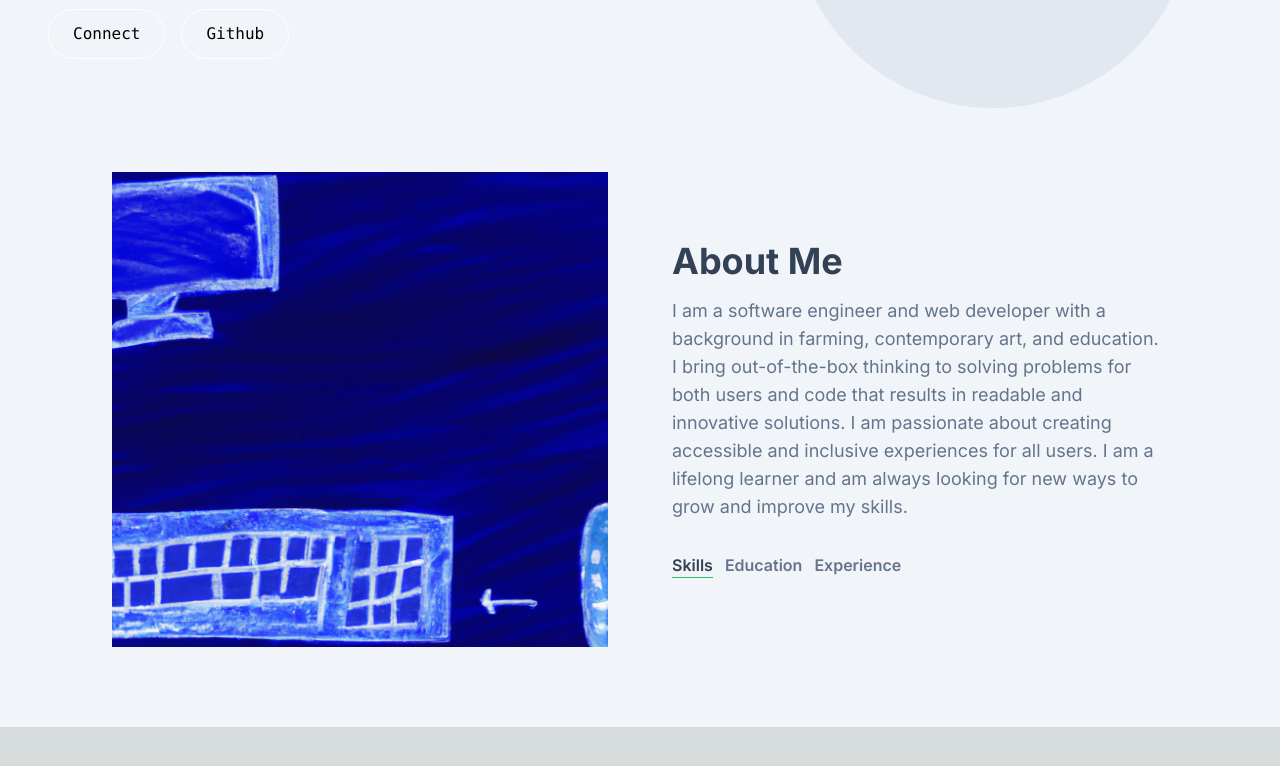
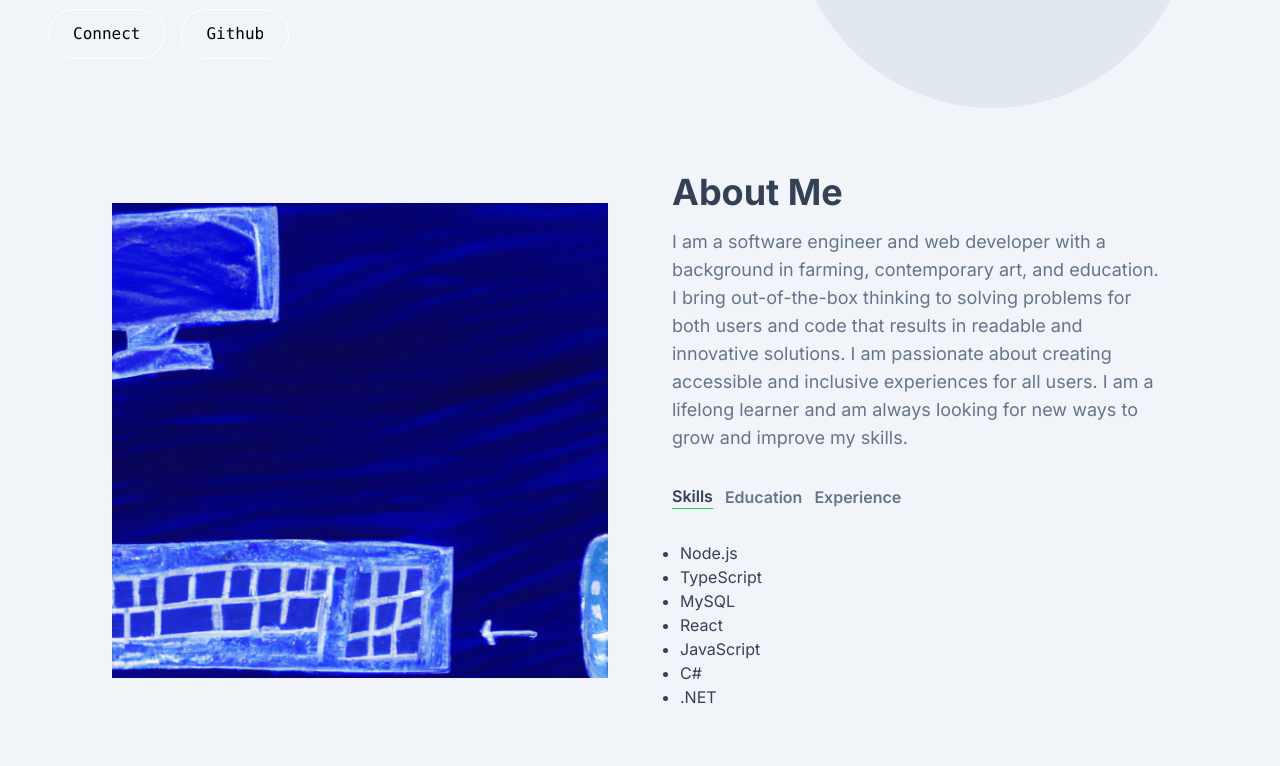
Before and after one commit to emmalgs/dev-portfolio, a Next.js app: page / in a window 1280 px wide. Shown: the part 404-1170 px from the top of the page. Before the commit the page ends 1131 px from the top, so only its background shows below. Built offline with nearby package versions, Linux system fonts and the light colour scheme.

Commit message:
Add tabbed sections to About page

```diff
--- a/src/app/components/AboutSection.tsx
+++ b/src/app/components/AboutSection.tsx
@@ -2,6 +2,54 @@
 import React, { useTransition, useState } from "react";
 import Image from "next/image";
 import TabButton from "./TabButton";
+
+interface Tab {
+  title: string;
+  id: string;
+  content: React.ReactNode;
+}
+
+const TAB_DATA: Array<Tab> = [
+  {
+    title: "Skills",
+    id: "skills",
+    content: (
+      <ul className="list-disc pl-2">
+        <li>Node.js</li>
+        <li>TypeScript</li>
+        <li>MySQL</li>
+        <li>React</li>
+        <li>JavaScript</li>
+        <li>C#</li>
+        <li>.NET</li>
+      </ul>
+    )
+  },
+  {
+    title: "Education",
+    id: "education",
+    content: (
+      <ul className="list-disc pl-2">
+        <li>Epicodus: March - Sept 2023, Certificate in Full Stack Development</li>
+        <li>Oregon College of Art and Craft: Aug 2016 - May 2018, MFA in Craft</li>
+        <li>Goshen College: Aug 2010 - May 2014, BA in Art, Environmental Science, and Social Policy</li>
+      </ul>
+    )
+  },
+  {
+    title: "Experience",
+    id: "experience",
+    content: (
+      <ul className="list-disc pl-2">
+        <li>Software Engineer: Present, Self-Employed</li>
+        <li>Artist: Present, Self-Employed</li>
+        <li>Software Engineer Intern: Aug 2023 - Sept 2023, Olio Apps</li>
+        <li>Kitchen Lead: July 2021 - December 2022, Angel Face</li>
+        <li>Farm Chef: June 2020 - July 2021, Our Table</li>
+      </ul>
+    )
+  }
+]
 
 const AboutSection: React.FC = () => {
   const [tab, setTab] = useState("skills");
@@ -21,7 +69,7 @@ const AboutSection: React.FC = () => {
           width={500}
           height={500}
         />
-        <div>
+        <div className="mt-4 md:mt-0 text-left flex flex-col h-full">
           <h2 className="text-4xl font-bold text-slate-700 mb-4">About Me</h2>
           <p className="text-slate-500 md:text-lg">
             I am a software engineer and web developer with a background in
@@ -55,6 +103,7 @@ const AboutSection: React.FC = () => {
               Experience{" "}
             </TabButton>
           </div>
+          <div className="mt-8 text-slate-700">{TAB_DATA.find((t) => t.id === tab)?.content}</div>
         </div>
       </div>
     </section>
```
